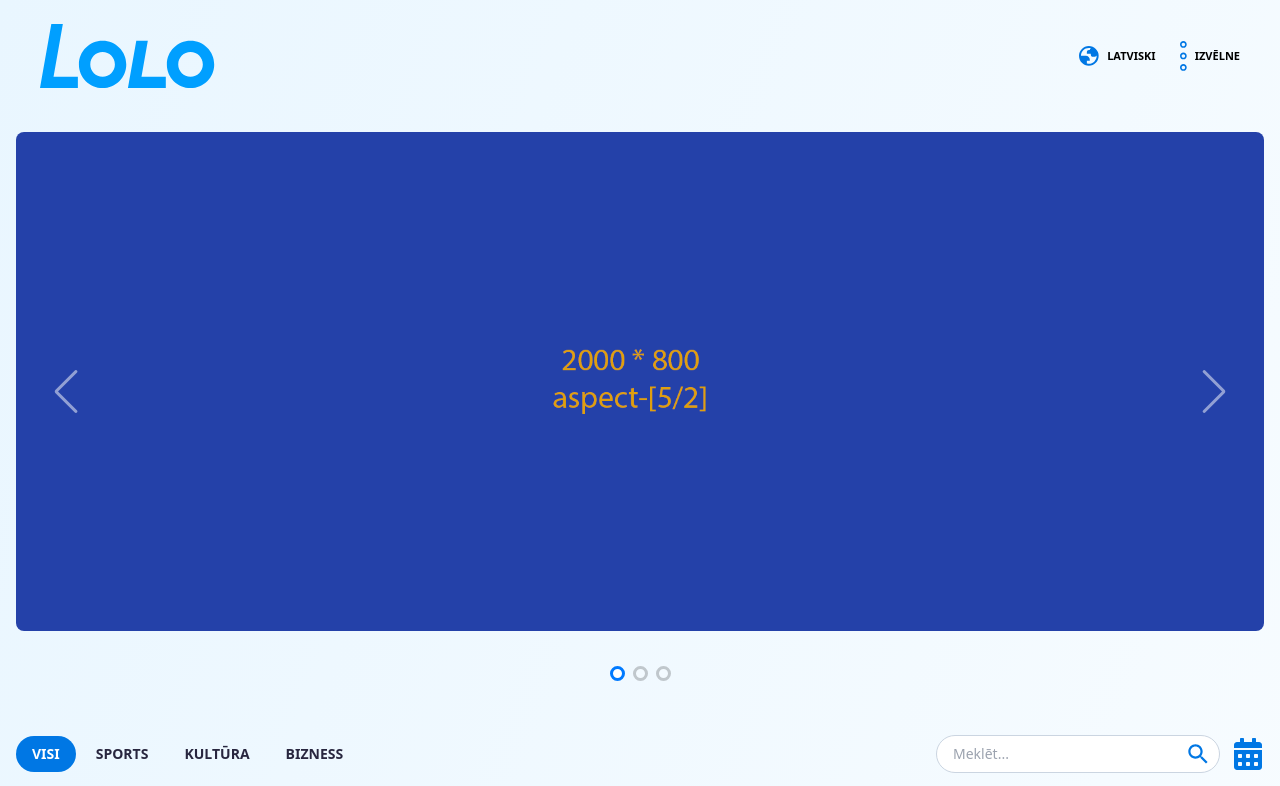
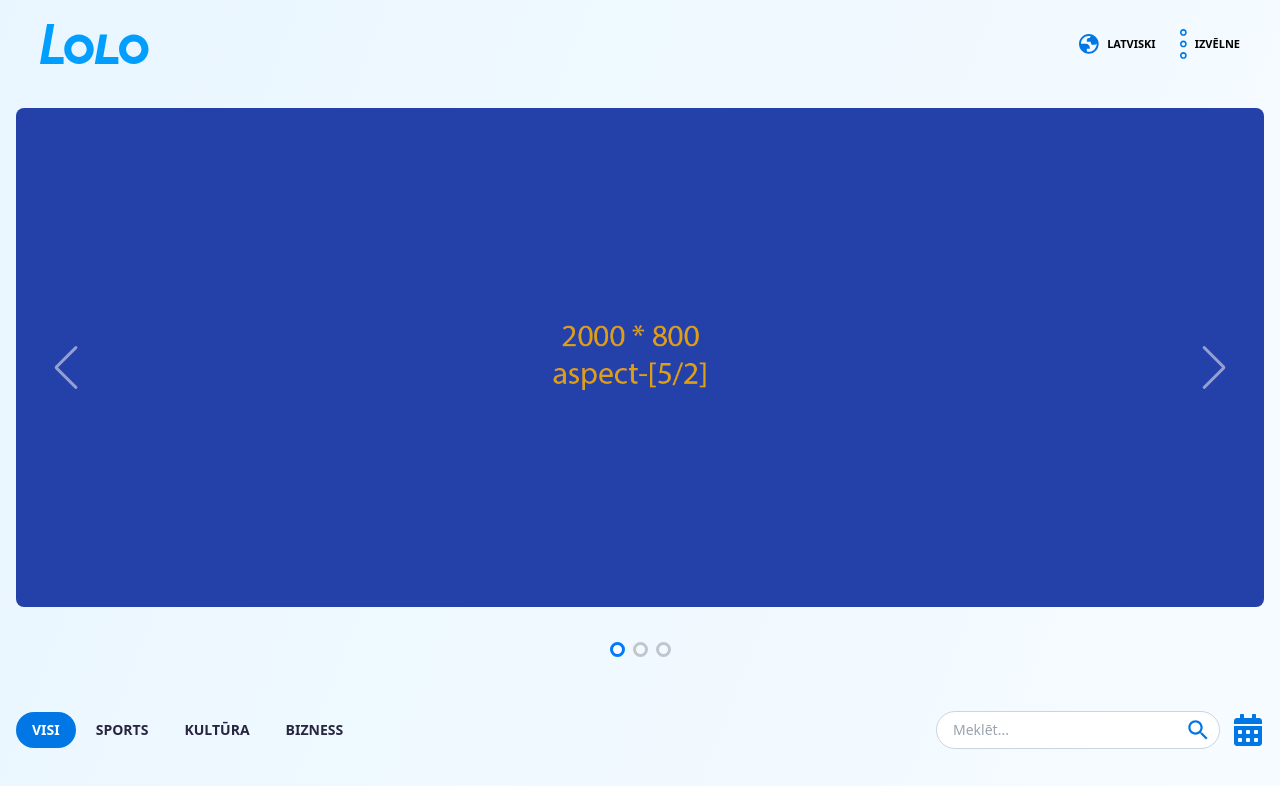
Before and after one commit to artiscodars/lolo.id, a website: page index.html in a window 1280 px wide. Shown: the top 786 px of the page. Drawn offline with Linux system fonts and the light colour scheme.

Commit message:
tēmas pielāgošana

```diff
--- a/index.html
+++ b/index.html
@@ -14,7 +14,7 @@
       <nav class="mx-auto flex items-center justify-between p-4 sm:p-6 lg:px-8 z-1 relative">
          <a href="#" class="-m-1.5 p-1.5">
             <span class="sr-only">LOLO</span>
-            <img class="h-7 sm:h-10 w-auto" src="src/images/logo.svg" alt="" />
+            <img class="h-6 sm:h-8 w-auto" src="src/images/logo.svg" alt="" />
          </a>
          <div class="flex">
             <ul class="p-0 m-0 lengmenu flex items-center">
```
Also changed, not shown: style.css.
